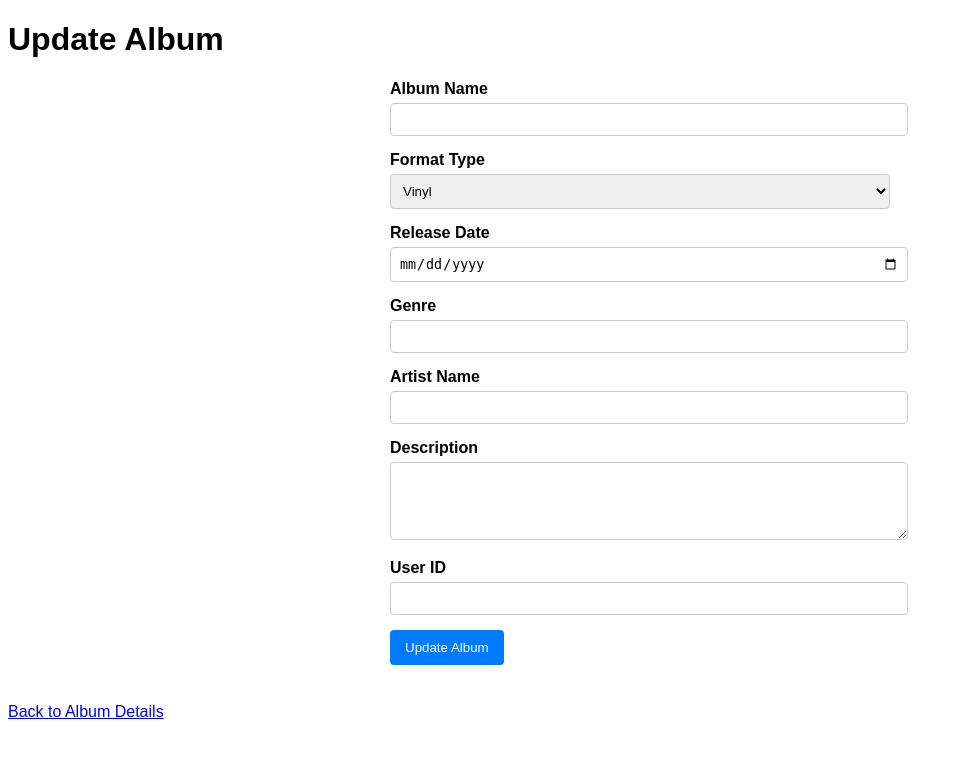
After one commit to cheung-e1/groove-grid, a Flask app: page /albums/1/update in a window 1280 px wide. The commit adds this page. Shown: the top 758 px of the page, without its empty margins (0-962 px from the left). Run offline with Flask 3, Linux system fonts and the light colour scheme; data that the repository does not hold is empty.

Commit message:
Add update album page and modify album details page

```diff
--- a/backend/app.py
+++ b/backend/app.py
@@ -98,8 +98,20 @@ def album_details(album_id):
     except Exception as e:
         return render_template('error.html', message=str(e))
 
-
-
+# Update Album
+@app.route('/albums/<int:album_id>/update', methods=['GET'])
+def update_album(album_id):
+    try:
+        # Fetch the album details using your existing logic
+        response = requests.get(ENDPOINTS['album-RIA'].replace("{id}", str(album_id)))
+        if response.status_code == 200:
+            album = response.json()
+            # Render the update_album.html template with album data
+            return render_template('update_album.html', album=album)
+        else:
+            return jsonify({"error": "Album not found"}), 404
+    except Exception as e:
+        return jsonify({"error": str(e)}), 500
 
 
 # ***** BACKEND ROUTES *****
--- a/frontend/templates/album_details.html
+++ b/frontend/templates/album_details.html
@@ -21,10 +21,10 @@
     <p><strong>Description:</strong> {{ album.description }}</p>
     <p><strong>User ID:</strong> {{ album.user_id }}</p>
 
-    <a href="/albums/{{ album.id }}/update">Update</a>
-    <a href="/albums/{{ album.id }}/delete" onclick="return confirm('Are you sure you want to delete this album?');">Delete</a>
+    <a href="/albums/{{ album.album_id }}/update">Update</a>
+    <a href="/albums/{{ album.album_id }}/delete" onclick="return confirm('Are you sure you want to delete this album?');">Delete</a>
     <br><br>
-    <a href="/albums/{{ album.id }}/tracks">View tracks</a>
+    <a href="/albums/{{ album.album_id }}/tracks">View tracks</a>
     <br><br>
     <a href="/albums">Back to Albums</a>
 </body>
--- /dev/null
+++ b/frontend/templates/update_album.html
@@ -0,0 +1,75 @@
+<!DOCTYPE html>
+<html lang="en">
+<head>
+    <meta charset="UTF-8">
+    <title>Update Album</title>
+    <style>
+        body {
+            font-family: Arial, sans-serif;
+        }
+        form {
+            max-width: 500px;
+            margin: 20px auto;
+        }
+        label {
+            display: block;
+            margin-bottom: 5px;
+            font-weight: bold;
+        }
+        input, textarea, select {
+            width: 100%;
+            padding: 8px;
+            margin-bottom: 15px;
+            border: 1px solid #ccc;
+            border-radius: 4px;
+        }
+        button {
+            padding: 10px 15px;
+            background-color: #007BFF;
+            color: #fff;
+            border: none;
+            border-radius: 4px;
+            cursor: pointer;
+        }
+        button:hover {
+            background-color: #0056b3;
+        }
+    </style>
+</head>
+<body>
+    <h1>Update Album</h1>
+    <form action="/api/albums/{{ album.album_id }}" method="POST">
+        <input type="hidden" name="_method" value="PUT">
+
+        <label for="name">Album Name</label>
+        <input type="text" id="name" name="name" value="{{ album.name }}" required>
+
+        <label for="format_type">Format Type</label>
+        <select id="format_type" name="format_type">
+            <option value="Vinyl" {% if album.format_type == 'Vinyl' %}selected{% endif %}>Vinyl</option>
+            <option value="CD" {% if album.format_type == 'CD' %}selected{% endif %}>CD</option>
+            <option value="Cassette" {% if album.format_type == 'Cassette' %}selected{% endif %}>Cassette</option>
+        </select>
+
+        <label for="release_date">Release Date</label>
+        <input type="date" id="release_date" name="release_date" value="{{ album.release_date }}" required>
+
+        <label for="genre">Genre</label>
+        <input type="text" id="genre" name="genre" value="{{ album.genre }}" required>
+
+        <label for="artist_name">Artist Name</label>
+        <input type="text" id="artist_name" name="artist_name" value="{{ album.artist_name }}" required>
+
+        <label for="description">Description</label>
+        <textarea id="description" name="description" rows="4">{{ album.description }}</textarea>
+
+        <label for="user_id">User ID</label>
+        <input type="number" id="user_id" name="user_id" value="{{ album.user_id }}" required>
+
+        <button type="submit">Update Album</button>
+    </form>
+
+    <br>
+    <a href="/albums/{{ album.album_id }}">Back to Album Details</a>
+</body>
+</html>
```
